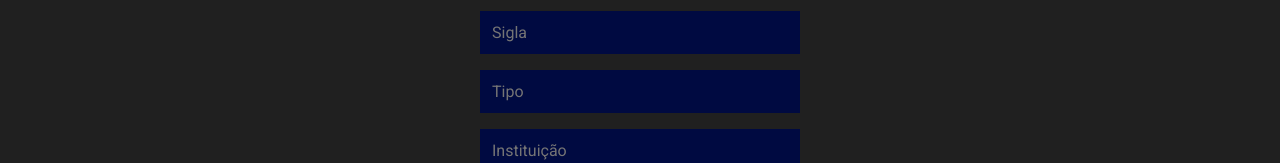
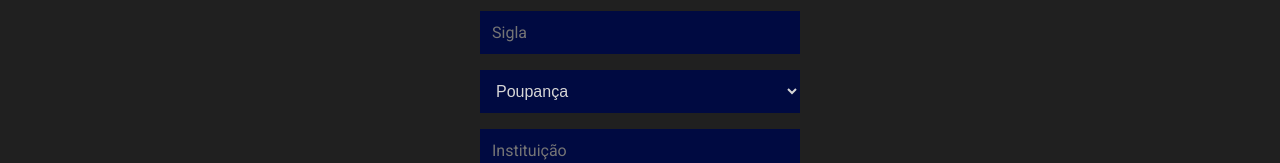
Before and after one commit to alisson-sds/frontend-fynansis, a React (Vite) app in the folder Fynansis/: page /investiment in a window 1280 px wide. Shown: the part 238-401 px from the top of the page. Built offline with nearby package versions, Linux system fonts and the light colour scheme.

Commit message:
Mudança nos tipos de investimentos, add card home

```diff
--- a/Fynansis/package.json
+++ b/Fynansis/package.json
@@ -16,7 +16,8 @@
     "react-dom": "^18.2.0",
     "react-icons": "^4.10.1",
     "react-query": "^3.39.3",
-    "react-router-dom": "^6.14.1"
+    "react-router-dom": "^6.14.1",
+    "react-select": "^5.7.4"
   },
   "devDependencies": {
     "@types/react": "^18.0.37",
--- /dev/null
+++ b/Fynansis/src/components/investimentCard/investimentCard.tsx
@@ -0,0 +1,16 @@
+import "./styles.css";
+
+interface InvestimentCardProps {
+  sigla: string;
+  descricao?: string;
+  instituicao: string;
+}
+
+export const InvestimentCard = ({ sigla, descricao, instituicao }: InvestimentCardProps) => (
+  <div className="investimentCard">
+    <h2>{sigla}</h2>
+    <p>{descricao}</p>
+    <h3>{instituicao}</h3>
+    <button>Aportes</button>
+  </div>
+);
--- /dev/null
+++ b/Fynansis/src/components/investimentCard/styles.css
@@ -0,0 +1,3 @@
+.investimentCard{
+    border: 1px solid red;
+}
--- a/Fynansis/src/routes/Home/index.tsx
+++ b/Fynansis/src/routes/Home/index.tsx
@@ -1,5 +1,7 @@
 import axios from "axios";
 import NavBar from "../../components/navbar/navbar";
+import { useEffect } from "react";
+import { InvestimentCard } from "../../components/investimentCard/investimentCard";
 
 const API_URL = "http://localhost:8080/investimento";
 
@@ -7,9 +9,10 @@ export function Home() {
   const isAuth = localStorage.getItem("token")
   const nameFromUser = localStorage.getItem("nameFromLoggedUser")
 
-  const getData = async (idInvestiment: string) => {
+  const getData = async () => {
     try {
       const response = await axios.get(API_URL + "/retornarInvestimentos/" + isAuth);
+      console.log(response);
       // setDescricao(response.data.descricao);
       // setSigla(response.data.sigla);
       // setTipo(response.data.tipo);
@@ -19,10 +22,15 @@ export function Home() {
     }
   };
 
+  useEffect(() => {
+    getData();
+  }, []);
+
   return (
     <div className="container">
       <NavBar userName={nameFromUser} navHome/>
       <h1>home</h1>
+      <InvestimentCard sigla="CDB" descricao="CDB" instituicao="XP Investimentos"/>
     </div>
   );
 }
--- a/Fynansis/src/routes/Investiment/index.tsx
+++ b/Fynansis/src/routes/Investiment/index.tsx
@@ -28,6 +28,29 @@ export function Investiment() {
       alert("Erro ao buscar dados do Investimento!");
     }
   };
+
+  const options = [
+    {label: "Poupança", value: "Poupança"},
+    {label: "CDB", value: "CDB"},
+    {label: "Tesouro Direto", value: "Tesouro Direto"},
+    {label: "Ações", value: "Ações"},
+    {label: "Fundos de Investimento", value: "Fundos de Investimento"},
+    {label: "Fundos Imobiliários", value: "Fundos Imobiliários"},
+    {label: "Títulos Privados", value: "Títulos Privados"},
+    {label: "Mercado de Câmbio (Forex)", value: "Forex"},
+    {label: "Mercado de Commodities", value: "Mercado de Commodities"},
+    {label: "Bitcoin e Criptomoedas", value: "Bitcoin e Criptomoedas"},
+    {label: "Previdência Privada", value: "Previdência Privada"},
+    {label: "LCI", value: "LCI"},
+    {label: "LCA", value: "LCA"},
+    {label: "Debêntures", value: "Debêntures"},
+    {label: "Fundos Multimercado", value: "Fundos Multimercado"},
+    {label: "Fundos de Renda Fixa", value: "Fundos de Renda Fixa"},
+    {label: "Fundos de Ações", value: "Fundos de Ações"},
+    {label: "Fundos de Previdência", value: "Fundos de Previdência"},
+    {label: "CRA", value: "CRA"},
+    {label: "CRI", value: "CRI"}
+]
 
   useEffect(() => {
     // getData("cad9f062-5820-4790-a0a9-aa63545277ee");
@@ -65,7 +88,11 @@ export function Investiment() {
 
           <Input label="Sigla" value={sigla} updateValue={setSigla} />
 
-          <Input label="Tipo" value={tipo} updateValue={setTipo} />
+          <select value={tipo} onChange={(e) => setTipo(e.target.value)}>
+            {options.map(({value, label}) => (
+              <option value={value}>{label}</option>
+            ))}
+          </select>
 
           <Input
             label="Instituição"
--- a/Fynansis/src/routes/Investiment/styles.css
+++ b/Fynansis/src/routes/Investiment/styles.css
@@ -1,15 +1,16 @@
-.container h1{
+.container h1 {
   margin-top: 5%;
 }
 
-.investimentForm{
+.investimentForm {
   display: flex;
   align-items: center;
   flex-direction: column;
   min-width: 100%;
 }
 
-.investimentForm input{
+.investimentForm input,
+select {
   min-width: 25%;
   padding: 12px;
   background: #000a41;
@@ -21,7 +22,13 @@
   color: #d6d6d6;
 }
 
-.investimentForm button{
+.investimentForm select option {
+	background: #000a41;
+  background-color: #000a41;
+	color: #d6d6d6;
+}
+
+.investimentForm button {
   width: 140px;
   padding: 8px;
   background: #000a41;
```
Also changed, not shown: Fynansis/src/components/input/input.tsx (line endings or trailing spaces), 1 other file (tests, documents, lock files or other folders). Lines whose indentation alone changed are shown as unchanged.
